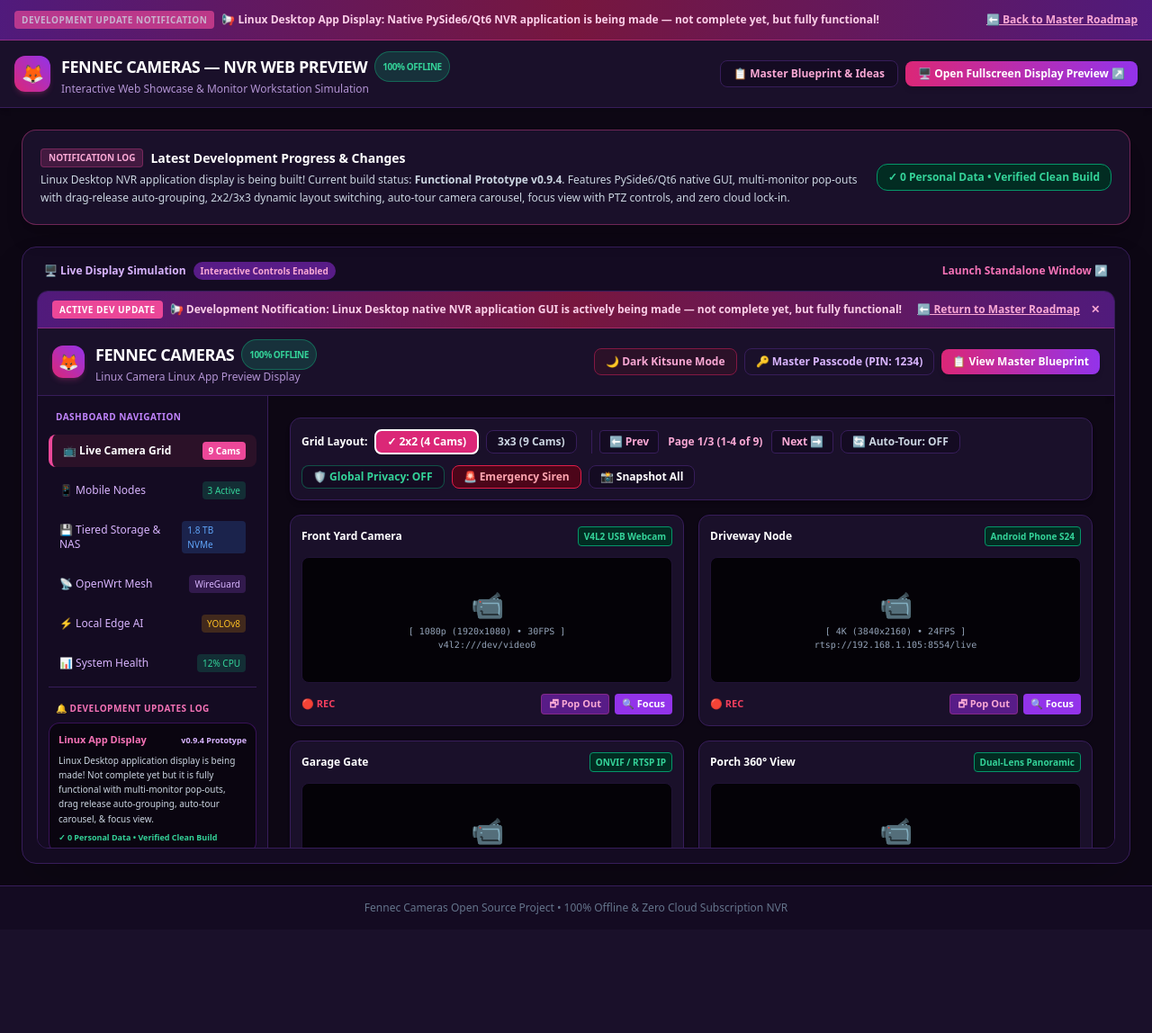
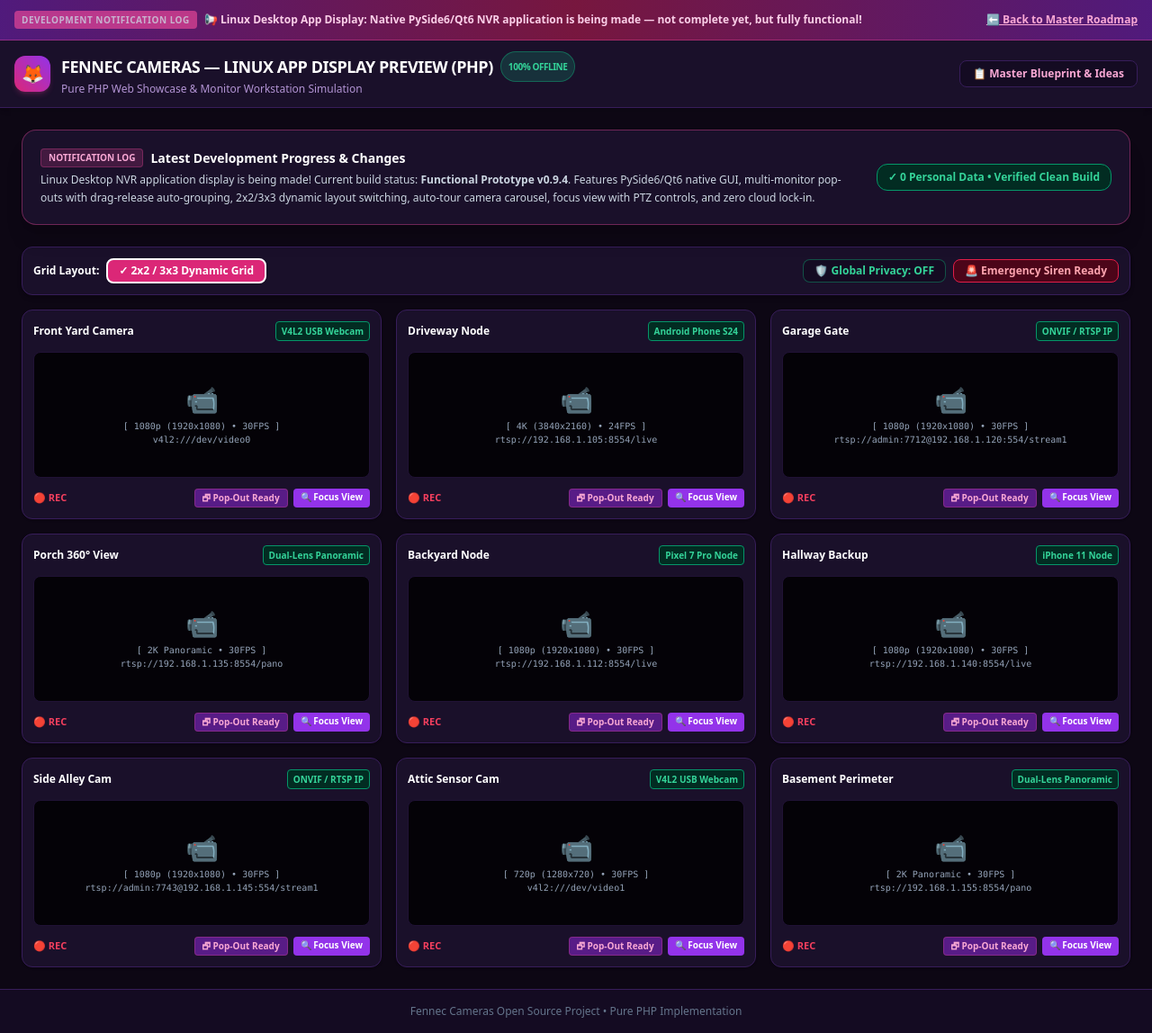
Before and after one commit to thepurplefenneckitsune/fennec-cameras, a PHP site: page /camera_preview.php in a window 1280 px wide. Shown: the whole page at 90% size. Before the commit the page ends 1016 px from the top, so only its background shows below. Run offline with PHP 8.4, Linux system fonts and the light colour scheme; some libraries are stand-ins or nearby versions.

Commit message:
refactor(web): ensure camera_preview.php is pure PHP without static html references

```diff
--- a/camera_preview.php
+++ b/camera_preview.php
@@ -1,6 +1,6 @@
 <?php
 // CONCEPT CODE - UNTESTED ROADMAP PROTOTYPE
-// Fennec Cameras - Live Web NVR Preview & System Status Display
+// Fennec Cameras - Live Web NVR Preview & System Status Display (Pure PHP)
 header('Content-Type: text/html; charset=utf-8');
 
 define('SIRV_FAVICON_URL', 'https://thepurplefox.sirv.com/kistune%20cam/purple_kitsune_logo2.jpg?cx=67&cy=74&cw=890&ch=890');
@@ -9,14 +9,25 @@ $protocol = (isset($_SERVER['HTTPS']) && $_SERVER['HTTPS'] === 'on') ? 'https' :
 $host = isset($_SERVER['HTTP_HOST']) ? $_SERVER['HTTP_HOST'] : 'localhost';
 $uri = isset($_SERVER['REQUEST_URI']) ? $_SERVER['REQUEST_URI'] : '';
 $canonicalUrl = $protocol . '://' . $host . $uri;
+
+$cameras = [
+  "cam-01" => ["id" => "cam-01", "name" => "Front Yard Camera", "type" => "V4L2 USB Webcam", "resolution" => "1080p (1920x1080)", "fps" => 30, "rtsp" => "v4l2:///dev/video0"],
+  "cam-02" => ["id" => "cam-02", "name" => "Driveway Node", "type" => "Android Phone S24", "resolution" => "4K (3840x2160)", "fps" => 24, "rtsp" => "rtsp://192.168.1.105:8554/live"],
+  "cam-03" => ["id" => "cam-03", "name" => "Garage Gate", "type" => "ONVIF / RTSP IP", "resolution" => "1080p (1920x1080)", "fps" => 30, "rtsp" => "rtsp://admin:7712@192.168.1.120:554/stream1"],
+  "cam-04" => ["id" => "cam-04", "name" => "Porch 360° View", "type" => "Dual-Lens Panoramic", "resolution" => "2K Panoramic", "fps" => 30, "rtsp" => "rtsp://192.168.1.135:8554/pano"],
+  "cam-05" => ["id" => "cam-05", "name" => "Backyard Node", "type" => "Pixel 7 Pro Node", "resolution" => "1080p (1920x1080)", "fps" => 30, "rtsp" => "rtsp://192.168.1.112:8554/live"],
+  "cam-06" => ["id" => "cam-06", "name" => "Hallway Backup", "type" => "iPhone 11 Node", "resolution" => "1080p (1920x1080)", "fps" => 30, "rtsp" => "rtsp://192.168.1.140:8554/live"],
+  "cam-07" => ["id" => "cam-07", "name" => "Side Alley Cam", "type" => "ONVIF / RTSP IP", "resolution" => "1080p (1920x1080)", "fps" => 30, "rtsp" => "rtsp://admin:7743@192.168.1.145:554/stream1"],
+  "cam-08" => ["id" => "cam-08", "name" => "Attic Sensor Cam", "type" => "V4L2 USB Webcam", "resolution" => "720p (1280x720)", "fps" => 30, "rtsp" => "v4l2:///dev/video1"],
+  "cam-09" => ["id" => "cam-09", "name" => "Basement Perimeter", "type" => "Dual-Lens Panoramic", "resolution" => "2K Panoramic", "fps" => 30, "rtsp" => "rtsp://192.168.1.155:8554/pano"]
+];
 ?>
 <!DOCTYPE html>
 <html lang="en">
 <head>
   <meta charset="UTF-8">
   <meta name="viewport" content="width=device-width, initial-scale=1.0">
-  <title>Fennec Cameras - Live NVR Web Preview & System Status</title>
-  <meta name="description" content="Live interactive web preview display for Fennec Cameras Linux NVR Application. Feature multi-monitor pop-outs, camera grouping, auto-tour carousel, and edge AI.">
+  <title>Fennec Cameras - Linux App Display Preview (PHP)</title>
   <link rel="canonical" href="<?php echo htmlspecialchars($canonicalUrl, ENT_QUOTES, 'UTF-8'); ?>" />
   <link rel="icon" type="image/jpeg" href="<?php echo htmlspecialchars(SIRV_FAVICON_URL, ENT_QUOTES, 'UTF-8'); ?>">
   <script src="https://cdn.tailwindcss.com"></script>
@@ -28,11 +39,11 @@ $canonicalUrl = $protocol . '://' . $host . $uri;
 </head>
 <body class="bg-[#0d0714] text-[#f8fafc] font-sans antialiased min-h-screen flex flex-col">
 
-  <!-- Project Notifications Header Banner -->
+  <!-- Active Development Notification Banner -->
   <div class="bg-gradient-to-r from-purple-900/90 via-pink-900/90 to-purple-900/90 border-b border-pink-500/40 px-4 py-3 text-xs text-pink-100 shadow-md">
     <div class="max-w-7xl mx-auto flex flex-wrap items-center justify-between gap-3">
       <div class="flex items-center gap-2">
-        <span class="px-2 py-0.5 rounded text-[10px] font-extrabold bg-pink-500 text-white uppercase tracking-wider animate-pulse">DEVELOPMENT UPDATE NOTIFICATION</span>
+        <span class="px-2 py-0.5 rounded text-[10px] font-extrabold bg-pink-500 text-white uppercase tracking-wider animate-pulse">DEVELOPMENT NOTIFICATION LOG</span>
         <span class="font-semibold text-pink-200">📢 <strong>Linux Desktop App Display:</strong> Native PySide6/Qt6 NVR application is being made — not complete yet, but fully functional!</span>
       </div>
       <div class="flex items-center gap-3">
@@ -52,10 +63,10 @@ $canonicalUrl = $protocol . '://' . $host . $uri;
         </div>
         <div>
           <h1 class="text-lg font-bold text-white tracking-tight flex items-center gap-2">
-            FENNEC CAMERAS — NVR WEB PREVIEW
+            FENNEC CAMERAS — LINUX APP DISPLAY PREVIEW (PHP)
             <span class="text-[10px] bg-emerald-500/20 text-emerald-400 border border-emerald-500/40 px-2 py-0.5 rounded-full font-extrabold">100% OFFLINE</span>
           </h1>
-          <p class="text-xs text-purple-300/80">Interactive Web Showcase & Monitor Workstation Simulation</p>
+          <p class="text-xs text-purple-300/80">Pure PHP Web Showcase & Monitor Workstation Simulation</p>
         </div>
       </div>
 
@@ -63,14 +74,11 @@ $canonicalUrl = $protocol . '://' . $host . $uri;
         <a href="public_cam_idea.php" class="px-3.5 py-1.5 rounded-lg text-xs font-bold bg-[#140b22] text-pink-300 border border-[#371d5a] hover:bg-purple-900/40 transition">
           📋 Master Blueprint & Ideas
         </a>
-        <a href="preview/camera_linux_app_preview.html" target="_blank" class="px-3.5 py-1.5 rounded-lg text-xs font-bold bg-gradient-to-r from-pink-600 to-purple-600 text-white shadow-md hover:opacity-90 transition">
-          🖥️ Open Fullscreen Display Preview ↗
-        </a>
       </div>
     </div>
   </header>
 
-  <!-- Content Container -->
+  <!-- Main Body Content -->
   <main class="max-w-7xl mx-auto w-full p-4 md:p-6 flex-1 space-y-6">
 
     <!-- Active Development Notification Drawer -->
@@ -82,7 +90,7 @@ $canonicalUrl = $protocol . '://' . $host . $uri;
             <h2 class="text-sm font-bold text-white">Latest Development Progress & Changes</h2>
           </div>
           <p class="text-xs text-slate-300 leading-relaxed">
-            Linux Desktop NVR application display is being built! Current build status: <strong>Functional Prototype v0.9.4</strong>. Features PySide6/Qt6 native GUI, multi-monitor pop-outs with drag-release auto-grouping, 2x2/3x3 dynamic layout switching, auto-tour camera carousel, focus view with PTZ controls, and zero cloud lock-in.
+            Linux Desktop NVR application display is being made! Current build status: <strong>Functional Prototype v0.9.4</strong>. Features PySide6/Qt6 native GUI, multi-monitor pop-outs with drag-release auto-grouping, 2x2/3x3 dynamic layout switching, auto-tour camera carousel, focus view with PTZ controls, and zero cloud lock-in.
           </p>
         </div>
         <div class="shrink-0 bg-emerald-950 text-emerald-400 border border-emerald-600 px-3 py-1.5 rounded-xl text-xs font-extrabold">
@@ -91,26 +99,47 @@ $canonicalUrl = $protocol . '://' . $host . $uri;
       </div>
     </div>
 
-    <!-- Embedded Live Web Preview Display Container -->
-    <div class="bg-[#140b22] border border-[#371d5a] rounded-2xl p-2 md:p-4 shadow-2xl space-y-3">
-      <div class="flex items-center justify-between px-2">
-        <div class="text-xs font-bold text-purple-300 flex items-center gap-2">
-          <span>🖥️ Live Display Simulation</span>
-          <span class="text-[10px] bg-purple-900 text-pink-300 px-2 py-0.5 rounded-full">Interactive Controls Enabled</span>
+    <!-- Live Grid Simulation -->
+    <div class="space-y-4">
+      <div class="bg-[#1a102a] border border-[#371d5a] p-3 rounded-xl flex flex-wrap items-center justify-between gap-3 shadow-md">
+        <div class="flex items-center gap-2">
+          <span class="text-xs font-bold text-white">Grid Layout:</span>
+          <span class="px-3 py-1 rounded-lg text-xs font-bold bg-pink-600 text-white border-2 border-white shadow">✓ 2x2 / 3x3 Dynamic Grid</span>
         </div>
-        <a href="preview/camera_linux_app_preview.html" target="_blank" class="text-xs text-pink-400 font-bold hover:underline">
-          Launch Standalone Window ↗
-        </a>
+        <div class="flex items-center gap-2">
+          <span class="px-3 py-1 rounded-lg text-xs font-bold bg-[#140b22] text-emerald-400 border border-emerald-500/40">🛡️ Global Privacy: OFF</span>
+          <span class="px-3 py-1 rounded-lg text-xs font-bold bg-rose-950 text-rose-300 border border-rose-600">🚨 Emergency Siren Ready</span>
+        </div>
       </div>
 
-      <!-- Preview Frame -->
-      <iframe src="preview/camera_linux_app_preview.html" class="w-full h-[620px] rounded-xl border border-[#371d5a] bg-[#0d0714]" loading="lazy"></iframe>
+      <!-- PHP Camera Grid Loop -->
+      <div class="grid grid-cols-1 sm:grid-cols-2 md:grid-cols-3 gap-4">
+        <?php foreach ($cameras as $cid => $cam): ?>
+          <div class="bg-[#1a102a] border border-[#371d5a] rounded-xl p-3 flex flex-col justify-between space-y-3 hover:border-pink-500 transition shadow">
+            <div class="flex items-center justify-between text-xs font-bold">
+              <span class="text-white"><?php echo htmlspecialchars($cam['name']); ?></span>
+              <span class="text-[10px] bg-emerald-950 text-emerald-400 border border-emerald-600 px-1.5 py-0.5 rounded"><?php echo htmlspecialchars($cam['type']); ?></span>
+            </div>
+            <div class="bg-[#040207] border border-[#201235] rounded-lg p-4 text-center flex flex-col items-center justify-center min-h-[140px]">
+              <div class="text-3xl mb-1">📹</div>
+              <div class="text-[10px] text-slate-400 font-mono">[ <?php echo htmlspecialchars($cam['resolution']); ?> • <?php echo htmlspecialchars($cam['fps']); ?>FPS ]<br><?php echo htmlspecialchars($cam['rtsp']); ?></div>
+            </div>
+            <div class="flex items-center justify-between text-[11px]">
+              <span class="text-rose-500 font-bold">🔴 REC</span>
+              <div class="flex gap-1.5">
+                <span class="px-2 py-0.5 rounded bg-purple-900 text-pink-300 border border-pink-500/30 font-bold text-[10px]">🗗 Pop-Out Ready</span>
+                <span class="px-2 py-0.5 rounded bg-purple-600 text-white font-bold text-[10px]">🔍 Focus View</span>
+              </div>
+            </div>
+          </div>
+        <?php endforeach; ?>
+      </div>
     </div>
 
   </main>
 
   <footer class="bg-[#140b22] border-t border-[#371d5a] py-4 text-center text-xs text-slate-500">
-    Fennec Cameras Open Source Project • 100% Offline & Zero Cloud Subscription NVR
+    Fennec Cameras Open Source Project • Pure PHP Implementation
   </footer>
 
 </body>
```
